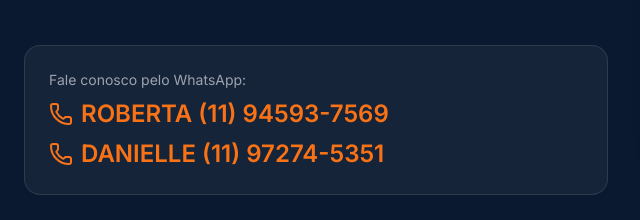
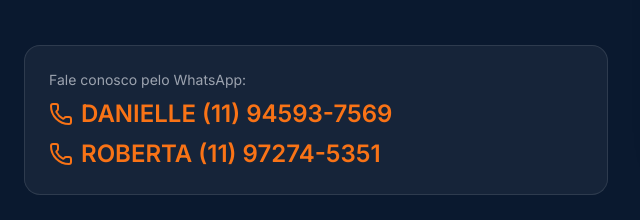
Before and after one commit to alexmasami-collab/curae, a plain HTML site: page index.html in a window 1280 px wide. Shown: the part 2866-3086 px from the top of the page, 0-640 px from the left. Drawn offline with nearby package versions, Linux system fonts and the light colour scheme.

Commit message:
Update index.html

```diff
--- a/index.html
+++ b/index.html
@@ -342,9 +342,9 @@
                 <div class="mt-10 md:mt-12 p-5 md:p-6 bg-white/5 rounded-2xl border border-white/10 max-w-full">
                     <p class="text-xs md:text-sm text-gray-400 mb-2">Fale conosco pelo WhatsApp:</p>
                     <a href="https://wa.me/5511945937569?text=Olá%2C%20gostaria%20de%20adquirir%20planos" class="text-lg md:text-2xl font-bold text-brand-orange flex items-center gap-2 hover:scale-105 transition-transform break-all">
-                        <i data-lucide="phone" class="shrink-0"></i>ROBERTA (11) 94593-7569</a>
+                        <i data-lucide="phone" class="shrink-0"></i>DANIELLE (11) 94593-7569</a>
                     <a href="https://wa.me/5511945937569?text=Olá%2C%20gostaria%20de%20adquirir%20planos" class="text-lg md:text-2xl font-bold text-brand-orange flex items-center gap-2 hover:scale-105 transition-transform break-all mt-2">
-                        <i data-lucide="phone" class="shrink-0"></i>DANIELLE (11) 97274-5351</a>
+                        <i data-lucide="phone" class="shrink-0"></i>ROBERTA (11) 97274-5351</a>
                 </div>
             </div>
 
```
